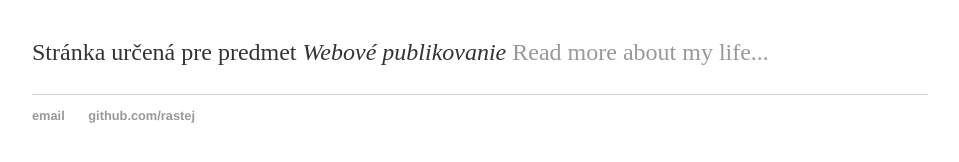
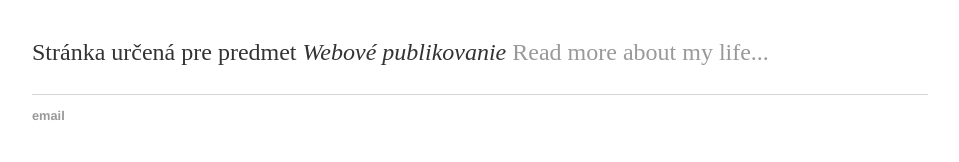
Before and after one commit to rastej/rastej.github.io, a Jekyll site: the page built from index.html, in a window 1280 px wide. Shown: the part 161-323 px from the top of the page, without its empty margins (160-1119 px from the left). Built offline with Jekyll 4.4.1, drawn with Linux system fonts in a browser that asks for light colours.

Commit message:
Update default.html

```diff
--- a/_layouts/default.html
+++ b/_layouts/default.html
@@ -22,7 +22,7 @@
 			<footer>
 	    		<ul>
 	        		<li><a href="mailto:rastej.urban@gmail.com">email</a></li>
-	        		<li><a href="https://github.com/rastej">github.com/rastej</a></li>
+	        		<li><a href="{{page.gitpage}}</a></li>
 				</ul>
 			</footer>
 		</body>
```
